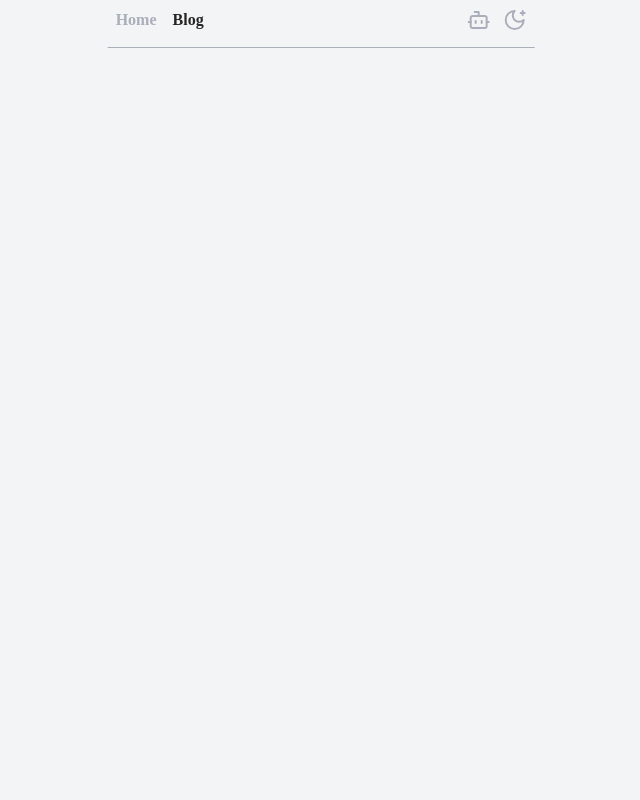
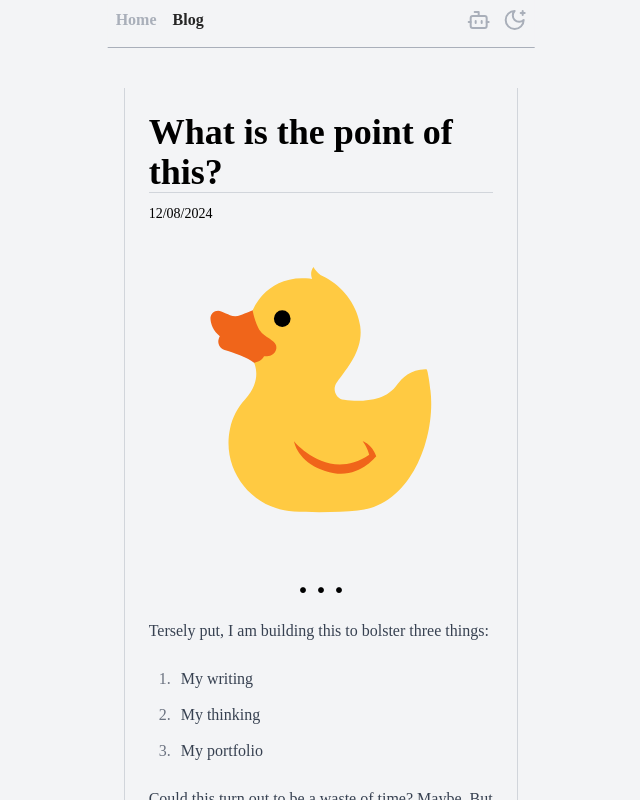
Before and after one commit to Broilan/TannerEschmann.com, a React (Vite) app: page /blog/what-is-the-point-of-this in a window 1280 px wide. Before the commit this address had no page. Shown: the whole page, without its empty margins (319-959 px from the left). Built offline with nearby package versions, Linux system fonts and the light colour scheme.

Commit message:
first blog post up

```diff
--- a/package.json
+++ b/package.json
@@ -10,9 +10,11 @@
     "preview": "vite preview"
   },
   "dependencies": {
+    "@tailwindcss/typography": "^0.5.15",
     "lucide-react": "^0.464.0",
     "react": "^18.3.1",
     "react-dom": "^18.3.1",
+    "react-markdown": "^9.0.1",
     "react-router-dom": "^7.0.2"
   },
   "devDependencies": {
--- a/src/App.jsx
+++ b/src/App.jsx
@@ -1,7 +1,7 @@
 import React from "react";
 import { BrowserRouter as Router, Routes, Route } from "react-router-dom";
 import { Navbar } from "./components";
-import { Home, Blog } from "./pages";
+import { Home, Blog, BlogPost } from "./pages";
 
 export default function App() {
   return (
@@ -16,6 +16,7 @@ export default function App() {
             <Routes>
               <Route path="/" element={<Home />} />
               <Route path="/blog" element={<Blog />} />
+              <Route path="/blog/:name" element={<BlogPost />} />
             </Routes>
           </div>
         </div>
--- a/src/components/BlogCardList.jsx
+++ b/src/components/BlogCardList.jsx
@@ -1,15 +1,16 @@
-import { blogCardData } from "../data";
+import { blogData } from "../data";
 import Card from "./Card";
 
 export default function BlogCardList() {
   return (
     <div className="w-full flex flex-col items-center space-y-6">
-      {blogCardData.map((item, index) => (
+      {Object.entries(blogData).map(([urlTitle, item]) => (
         <Card
-          key={index}
+          key={urlTitle}
           image={item.image}
           imgAlt={item.imgAlt}
           title={item.title}
+          urlTitle={urlTitle} // Pass the key directly
           text={item.text}
           date={item.date}
         />
--- a/src/components/Card.jsx
+++ b/src/components/Card.jsx
@@ -1,4 +1,6 @@
-export default function Card({ image, imgAlt, title, text, date }) {
+import { Link } from "react-router-dom";
+
+export default function Card({ image, imgAlt, title, urlTitle, text, date }) {
   return (
     <div className="flex border-b-[1px] border-gray-400 dark:border-gray-700 w-full p-4 text-left">
       {/* Lazy load image */}
@@ -12,7 +14,9 @@ export default function Card({ image, imgAlt, title, text, date }) {
         <h1 className="text-xl font-bold mb-2">{title}</h1>
         <p className="text-sm text-gray-600 dark:text-gray-400 mb-4">{text}</p>
         <div className="flex justify-between items-center text-sm">
-          <button className="text-blue-500 hover:underline">Read More</button>
+          <Link to={`/blog/${urlTitle}`} className="text-blue-500 hover:underline">
+            Read More
+          </Link>
           <span className="text-gray-500">{date}</span>
         </div>
       </div>
--- /dev/null
+++ b/src/data/blog.json
@@ -0,0 +1,10 @@
+{
+  "what-is-the-point-of-this": {
+    "image": "/RubberDucky.svg",
+    "imgAlt": "cog",
+    "title": "What is the point of this?",
+    "text": "Explaining why I have joined this blog to my portfolio and what its purpose is.",
+    "date": "12/08/2024",
+    "content": "Tersely put, I am building this to bolster three things:\n\n1. My writing  \n2. My thinking  \n3. My portfolio  \n\nCould this turn out to be a waste of time? Maybe. But as of now, it feels potentially fruitful, and I will continue accordingly.\n\nWhat is it I intend to write about?\n\nAny thoughts, ideas, or findings I feel are worth sharing and the effort it takes to articulate them. I imagine these will often be philosophically or scientifically themed, but my interests are broad. Notably, I would like to use this as an educational tool; while I realize there is a fair chance nobody will read this, simulating the teaching experience ought to have some benefit, I think.\n\nWe will see.\n\n~ T.E"
+  }
+}
--- a/src/data/blogCards.json
+++ /dev/null
@@ -1,9 +0,0 @@
-[
-    {
-      "image": "/RubberDucky.svg",
-      "imgAlt": "cog",
-      "title": "What is the point of this?",
-      "text": "Explaining why I have joined this blog to my portfolio and what its purpose is.",
-      "date": "12/08/2024"
-    }
-  ]
--- a/src/data/index.js
+++ b/src/data/index.js
@@ -1,6 +1,6 @@
 import workData from "./work.json";
 import educationData from "./education.json";
 import projectsData from "./projects.json";
-import blogCardData from "./blogCards.json"
+import blogData from "./blog.json"
 
-export { workData, educationData, projectsData, blogCardData };
+export { workData, educationData, projectsData, blogData };
--- a/src/pages/Blog.jsx
+++ b/src/pages/Blog.jsx
@@ -1,4 +1,4 @@
-import { BlogCardList } from "../components";
+import BlogCardList from "../components/BlogCardList";
 
 export default function Blog() {
   return (
--- /dev/null
+++ b/src/pages/BlogPost.jsx
@@ -0,0 +1,29 @@
+import { useParams } from "react-router-dom";
+import { blogData } from "../data";
+import ReactMarkdown from 'react-markdown';
+
+export default function BlogPost() {
+  const { name } = useParams();
+
+  // Access the article directly from the object
+  const article = blogData[name];
+
+  // Handle case where no article is found
+  if (!article) {
+    return <div className="text-center text-red-500">Article not found.</div>;
+  }
+
+  return (
+    <div className="p-6 w-full md:border-x-[1px] border-gray-300 dark:border-gray-900">
+      <h1 className="text-4xl font-bold mb-2 dark:text-gray-300 border-b-[1px] border-gray-300 dark:border-gray-600">{article.title}</h1>
+      <span className="text-sm text-black dark:text-gray-500">{article.date}</span>
+      <img
+        src={article.image}
+        alt={article.imgAlt}
+        className="w-full h-80 mb-4"
+      />
+      <p className="dark:text-white mb-4 font-extrabold text-4xl text-center">. . .</p>
+      <ReactMarkdown className="prose dark:text-gray-300">{article.content}</ReactMarkdown>
+      </div>
+  );
+}
--- a/src/pages/index.js
+++ b/src/pages/index.js
@@ -1,2 +1,3 @@
 export { default as Home } from "./Home"
 export { default as Blog } from "./Blog"
+export { default as BlogPost } from "./BlogPost"
--- a/tailwind.config.js
+++ b/tailwind.config.js
@@ -24,5 +24,5 @@ export default {
     },
   },
   darkMode: 'class', // Enables class-based dark mode
-  plugins: [],
+  plugins: [require('@tailwindcss/typography')],
 }
```
Also changed, not shown: 1 other file (tests, documents, lock files or other folders).
